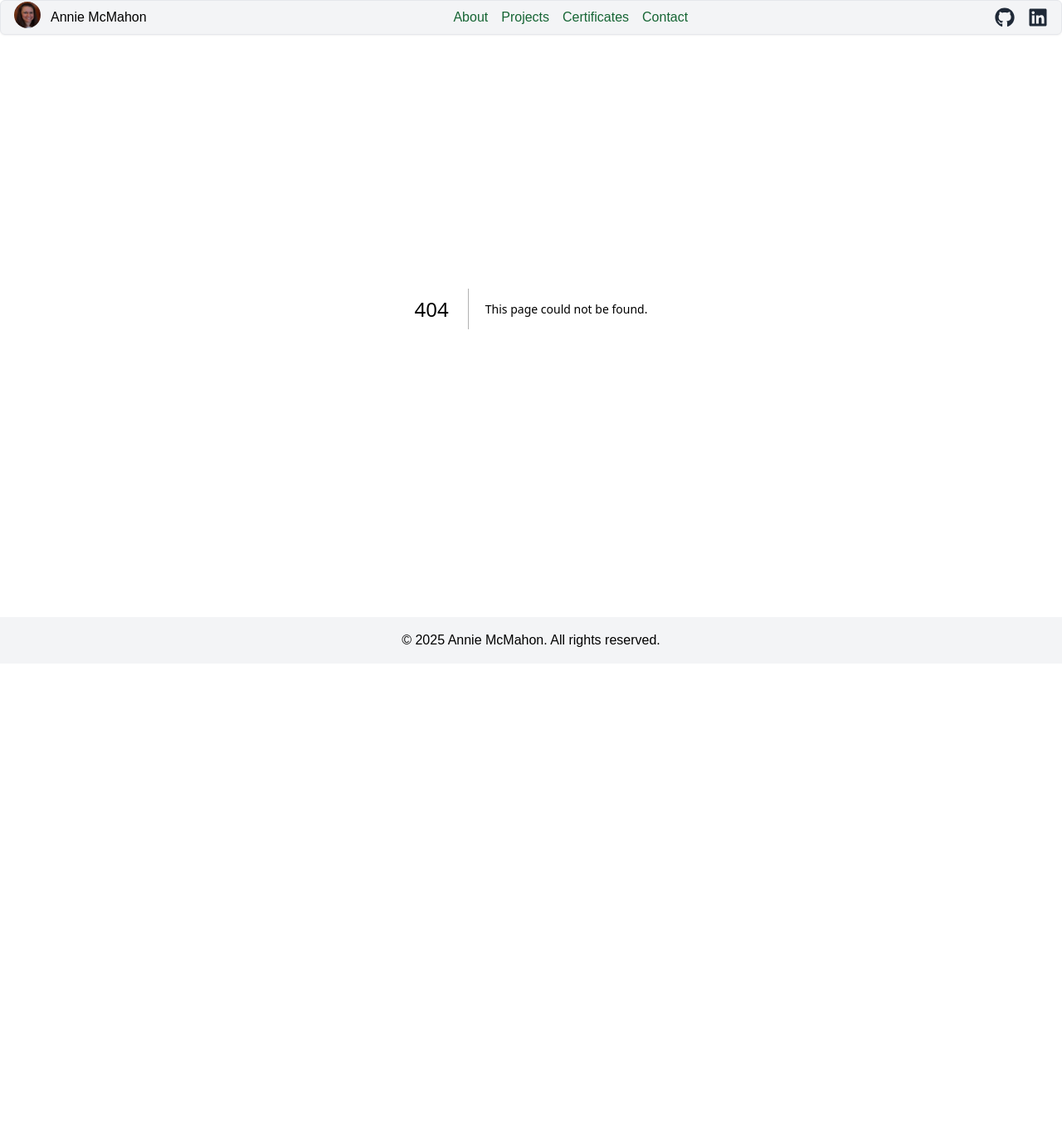
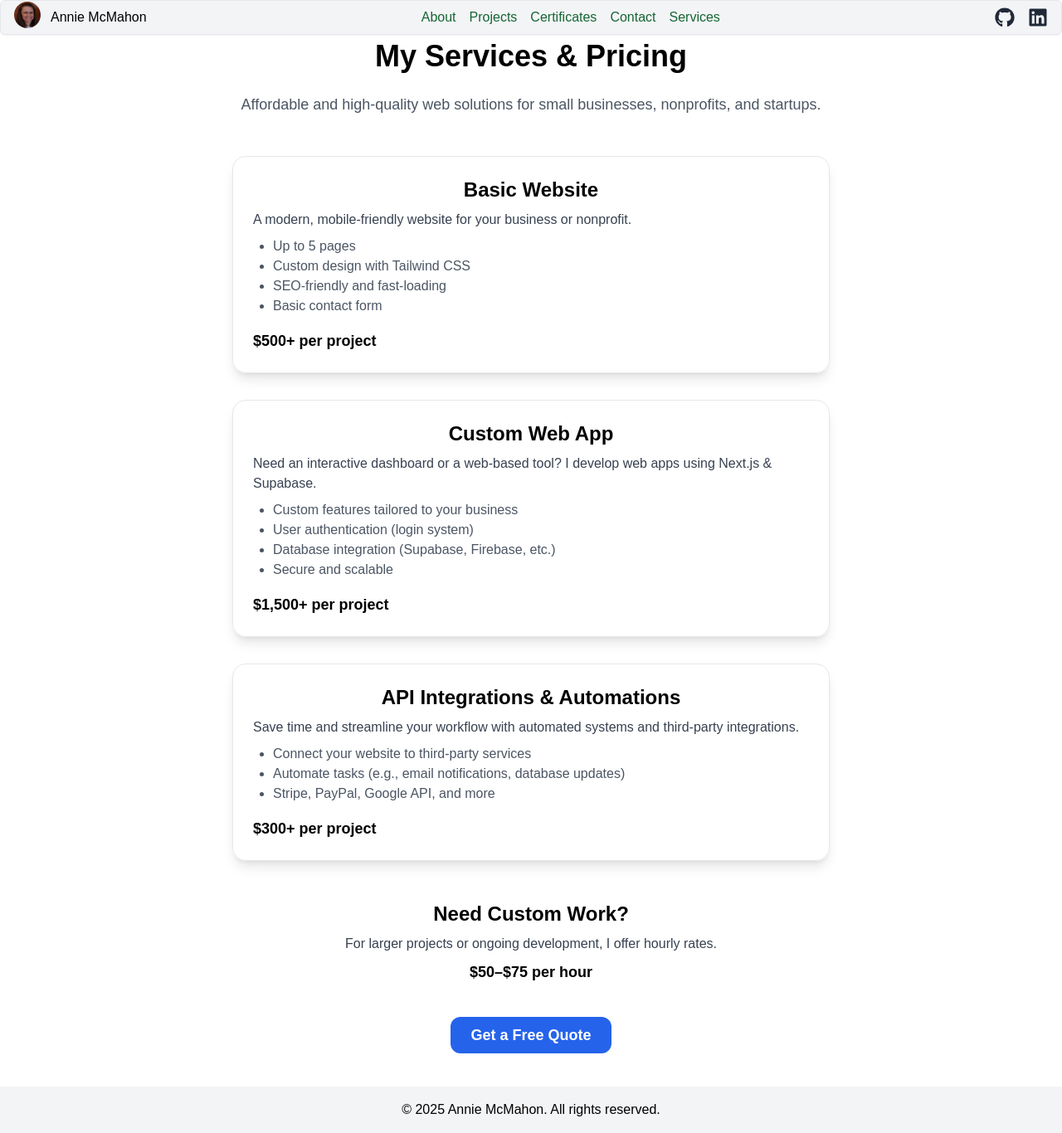
Before and after one commit to AnnieMcMahon/annie-mcmahon-portfolio, a Next.js app: page /services in a window 1280 px wide. Before the commit this address had no page. Shown: the whole page at 83% size. Before the commit the page ends 800 px from the top, so only its background shows below. Built offline with nearby package versions, Linux system fonts and the light colour scheme.

Commit message:
added services page and simplified Navbar

```diff
--- a/app/components/Navbar.tsx
+++ b/app/components/Navbar.tsx
@@ -4,6 +4,34 @@ import { Button } from "@/components/ui/button";
 import { FaGithub, FaLinkedin } from "react-icons/fa";
 
 export default function Navbar() {
+  const navtabs = [
+    {
+      id: 1,
+      link: "#about",
+      display: "About"
+    },
+    {
+      id: 2,
+      link: "#projects",
+      display: "Projects"
+    },
+    {
+      id: 3,
+      link: "#certificates",
+      display: "Certificates"
+    },
+    {
+      id: 4,
+      link: "#contact",
+      display: "Contact"
+    },
+    {
+      id: 5,
+      link: "/services",
+      display: "Services"
+    },
+  ]
+
   return (
     <Menubar className="flex items-center justify-between md:px-4 px-2 py-5 bg-gray-100 fixed top-0 w-full z-10">
       <div className="flex items-center">
@@ -20,30 +48,14 @@ export default function Navbar() {
 
       <div className="flex items-center md:space-x-4 space-x-2">
         <MenubarMenu>
+          {navtabs.map((tab) => (
           <a
-            href="#about"
+            href={tab.link}
             className="text-green-800 hover:text-green-500 transition"
           >
-            About
+            {tab.display}
           </a>
-          <a
-            href="#projects"
-            className="text-green-800 hover:text-green-500 transition"
-          >
-            Projects
-          </a>
-          <a
-            href="#certificates"
-            className="text-green-800 hover:text-green-500 transition"
-          >
-            Certificates
-          </a>
-          <a
-            href="#contact"
-            className="text-green-800 hover:text-green-500 transition"
-          >
-            Contact
-          </a>
+          ))}
         </MenubarMenu>
       </div>
 
--- /dev/null
+++ b/app/services/page.tsx
@@ -0,0 +1,75 @@
+export default function Services() {
+  return (
+    <div className="max-w-3xl mx-auto px-6 py-12">
+      <h1 className="text-4xl font-bold text-center mb-6">My Services & Pricing</h1>
+      <p className="text-lg text-center text-gray-600 mb-12">
+        Affordable and high-quality web solutions for small businesses, nonprofits, and startups.
+      </p>
+
+      <div className="grid gap-8">
+        {/* Basic Website Package */}
+        <div className="border p-6 rounded-2xl shadow-lg">
+          <h2 className="text-2xl font-semibold">Basic Website</h2>
+          <p className="text-gray-700 mt-2">
+            A modern, mobile-friendly website for your business or nonprofit.
+          </p>
+          <ul className="list-disc pl-6 mt-2 text-gray-600">
+            <li>Up to 5 pages</li>
+            <li>Custom design with Tailwind CSS</li>
+            <li>SEO-friendly and fast-loading</li>
+            <li>Basic contact form</li>
+          </ul>
+          <p className="font-bold text-lg mt-4">$500+ per project</p>
+        </div>
+
+        {/* Custom Web App Package */}
+        <div className="border p-6 rounded-2xl shadow-lg">
+          <h2 className="text-2xl font-semibold">Custom Web App</h2>
+          <p className="text-gray-700 mt-2">
+            Need an interactive dashboard or a web-based tool? I develop web apps using Next.js & Supabase.
+          </p>
+          <ul className="list-disc pl-6 mt-2 text-gray-600">
+            <li>Custom features tailored to your business</li>
+            <li>User authentication (login system)</li>
+            <li>Database integration (Supabase, Firebase, etc.)</li>
+            <li>Secure and scalable</li>
+          </ul>
+          <p className="font-bold text-lg mt-4">$1,500+ per project</p>
+        </div>
+
+        {/* API Integrations & Automation */}
+        <div className="border p-6 rounded-2xl shadow-lg">
+          <h2 className="text-2xl font-semibold">API Integrations & Automations</h2>
+          <p className="text-gray-700 mt-2">
+            Save time and streamline your workflow with automated systems and third-party integrations.
+          </p>
+          <ul className="list-disc pl-6 mt-2 text-gray-600">
+            <li>Connect your website to third-party services</li>
+            <li>Automate tasks (e.g., email notifications, database updates)</li>
+            <li>Stripe, PayPal, Google API, and more</li>
+          </ul>
+          <p className="font-bold text-lg mt-4">$300+ per project</p>
+        </div>
+      </div>
+
+      {/* Hourly Rate Section */}
+      <div className="mt-12 text-center">
+        <h2 className="text-2xl font-semibold">Need Custom Work?</h2>
+        <p className="text-gray-700 mt-2">
+          For larger projects or ongoing development, I offer hourly rates.
+        </p>
+        <p className="font-bold text-lg mt-2">$50–$75 per hour</p>
+      </div>
+
+      {/* Call to Action */}
+      <div className="text-center mt-12">
+        <a
+          href="/contact"
+          className="bg-blue-600 text-white px-6 py-3 rounded-xl text-lg font-semibold hover:bg-blue-700"
+        >
+          Get a Free Quote
+        </a>
+      </div>
+    </div>
+  );
+}
```
